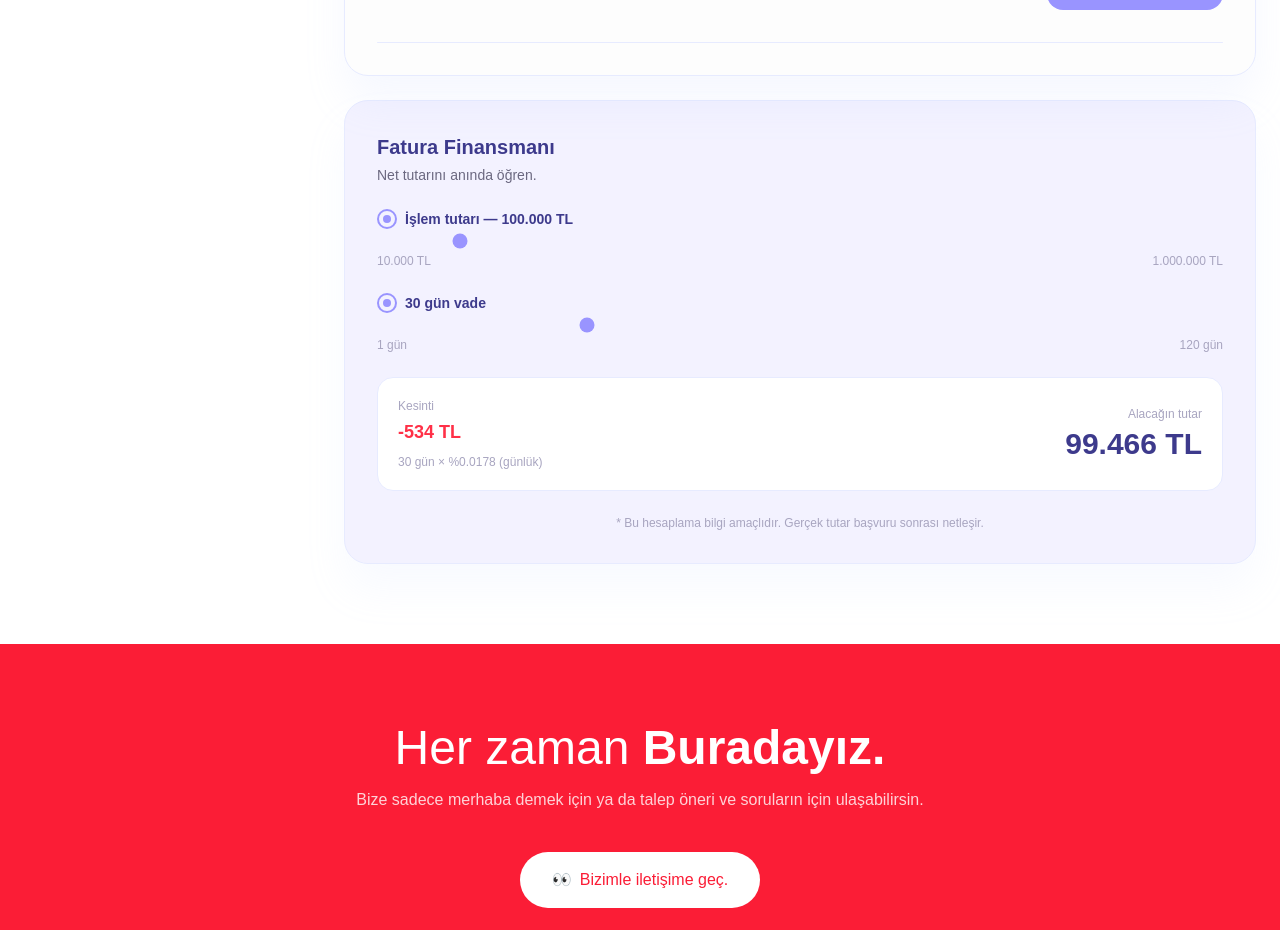
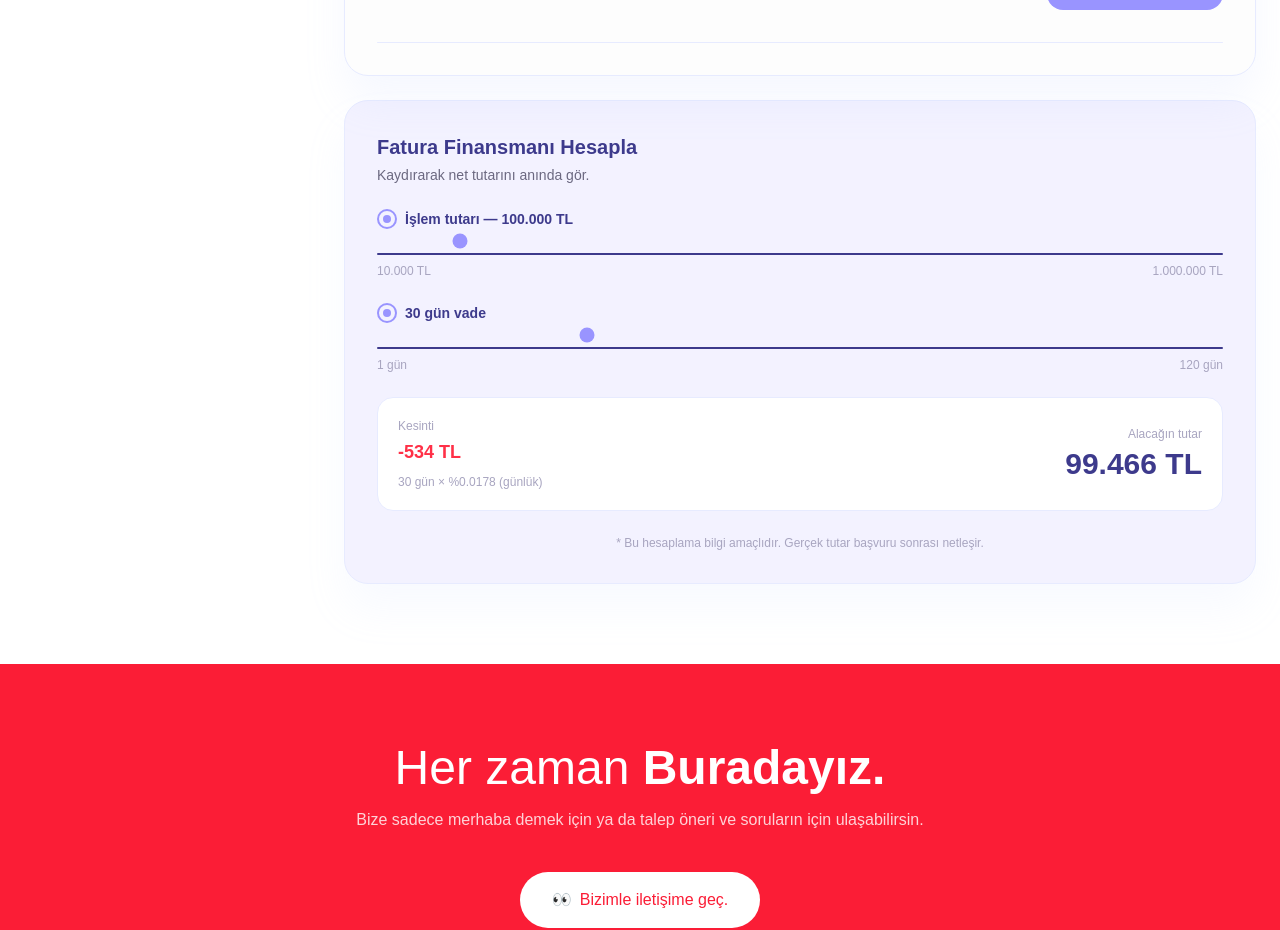
Before and after one commit to 86jhhm7yzy-cloud/influencer-finance, a Next.js app: page / in a window 1280 px wide. Shown: the part 2740-3670 px from the top of the page. Built offline with nearby package versions, Linux system fonts and the light colour scheme.

Commit message:
Update PricingSection.tsx

```diff
--- a/components/sections/PricingSection.tsx
+++ b/components/sections/PricingSection.tsx
@@ -67,8 +67,8 @@ export default function PricingSection() {
             <div className="flex flex-col gap-6">
 
               <div>
-                <h3 className="text-xl font-black mb-1" style={{ color: "#3D3A8C" }}>Fatura Finansmanı </h3>
-                <p className="text-sm" style={{ color: "#6B6880" }}>Net tutarını anında öğren.</p>
+                <h3 className="text-xl font-black mb-1" style={{ color: "#3D3A8C" }}>Fatura Finansmanı Hesapla</h3>
+                <p className="text-sm" style={{ color: "#6B6880" }}>Kaydırarak net tutarını anında gör.</p>
               </div>
 
               {/* Tutar slider */}
@@ -85,6 +85,7 @@ export default function PricingSection() {
                   onChange={(e) => setTutar(Number(e.target.value))}
                   className="w-full h-2 rounded-full appearance-none cursor-pointer"
                   style={{ accentColor: "#9994FF" }} />
+                <div className="w-full h-0.5 rounded-full" style={{ background: "#3D3A8C" }} />
                 <div className="flex justify-between text-xs" style={{ color: "#A8A5C0" }}>
                   <span>10.000 TL</span><span>1.000.000 TL</span>
                 </div>
@@ -104,6 +105,7 @@ export default function PricingSection() {
                   onChange={(e) => setVade(Number(e.target.value))}
                   className="w-full h-2 rounded-full appearance-none cursor-pointer"
                   style={{ accentColor: "#9994FF" }} />
+                <div className="w-full h-0.5 rounded-full" style={{ background: "#3D3A8C" }} />
                 <div className="flex justify-between text-xs" style={{ color: "#A8A5C0" }}>
                   <span>1 gün</span><span>120 gün</span>
                 </div>
```
